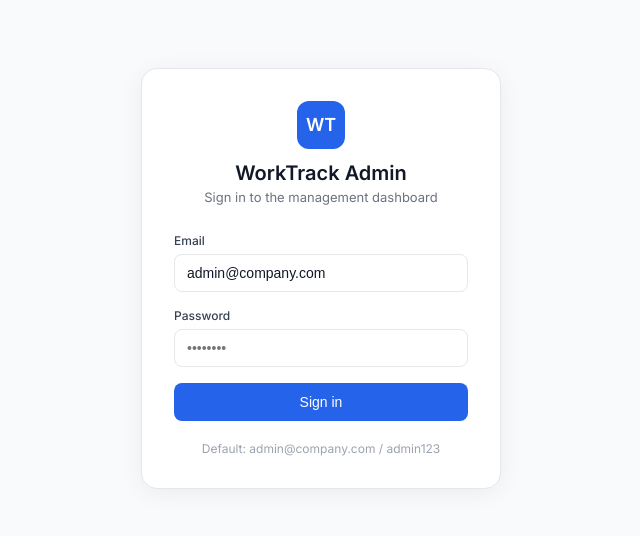
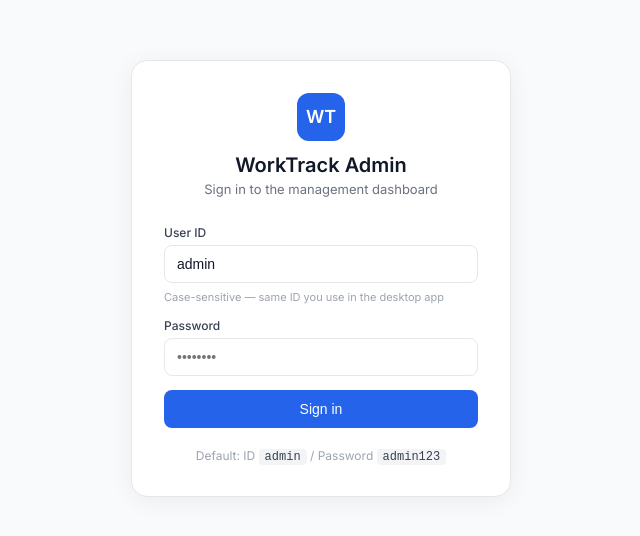
Before and after one commit to Krunal-Vaghani/worktrack, a React (Vite) app in the folder admin-dashboard/: page /login in a window 1280 px wide. Shown: the part 122-658 px from the top of the page, without its empty margins (319-959 px from the left). Built offline with nearby package versions, Linux system fonts and the light colour scheme.

Commit message:
Add files via upload

```diff
--- a/admin-dashboard/src/pages/Employees.jsx
+++ b/admin-dashboard/src/pages/Employees.jsx
@@ -48,9 +48,22 @@ export default function Employees() {
     } catch (e) { setCreateErr(e.message); }
   }
 
+  const [resetResult, setResetResult] = useState(null);
+
   async function toggleActive(emp) {
     await api.patch(`/employees/${emp.user_id}`, { active: !emp.active });
     load();
+  }
+
+  async function resetPassword(emp) {
+    // Generate a random password, hash it client-side via server endpoint
+    const newPw = Math.random().toString(36).slice(2,8).toUpperCase() +
+                  Math.random().toString(36).slice(2,6);
+    try {
+      await api.patch(`/employees/${emp.user_id}`, { newPassword: newPw });
+      setResetResult({ name: emp.name, password: newPw });
+      setTimeout(() => setResetResult(null), 30000);
+    } catch { alert('Failed to reset password'); }
   }
 
   async function deleteEmployee(emp) {
@@ -94,6 +107,16 @@ export default function Employees() {
               <button onClick={createEmployee} style={S.confirmBtn}>Create</button>
             </div>
           </div>
+        </div>
+      )}
+
+      {/* Password reset result */}
+      {resetResult && (
+        <div style={{background:'#FEF3C7',border:'1px solid #FDE68A',borderRadius:10,padding:14,marginBottom:16,fontSize:13}}>
+          <div style={{fontWeight:600,color:'#92400E',marginBottom:6}}>🔑 New password for {resetResult.name}:</div>
+          <div style={{fontFamily:'monospace',fontSize:15,color:'#78350F',letterSpacing:'.05em'}}>{resetResult.password}</div>
+          <div style={{fontSize:11,color:'#B45309',marginTop:6}}>Share this with the employee. Disappears in 30 seconds.</div>
+          <button onClick={()=>setResetResult(null)} style={{marginTop:8,padding:'3px 10px',border:'1px solid #D97706',borderRadius:5,background:'#fff',color:'#D97706',fontSize:11,cursor:'pointer'}}>Dismiss</button>
         </div>
       )}
 
--- a/admin-dashboard/src/pages/Login.jsx
+++ b/admin-dashboard/src/pages/Login.jsx
@@ -1,9 +1,10 @@
 import React, { useState } from 'react';
 import { useNavigate } from 'react-router-dom';
-import api from '../hooks/useApi.js';
+
+const BASE = '/api';
 
 export default function Login() {
-  const [email,    setEmail]    = useState('admin@company.com');
+  const [userId,   setUserId]   = useState('admin');
   const [password, setPassword] = useState('');
   const [error,    setError]    = useState('');
   const [loading,  setLoading]  = useState(false);
@@ -13,18 +14,22 @@ export default function Login() {
     e.preventDefault();
     setError(''); setLoading(true);
     try {
-      const data = await api.login(email, password);
+      const res  = await fetch(`${BASE}/auth/login`, {
+        method: 'POST',
+        headers: { 'Content-Type': 'application/json' },
+        body: JSON.stringify({ userId: userId.trim(), password }),
+      });
+      const data = await res.json();
       if (data.token) {
         localStorage.setItem('wt_token', data.token);
-        navigate('/');
+        navigate('/history');
       } else {
-        setError(data.message || 'Invalid credentials');
+        setError(data.error || 'Invalid User ID or password');
       }
     } catch {
       setError('Could not connect to server');
-    } finally {
-      setLoading(false);
     }
+    setLoading(false);
   };
 
   return (
@@ -35,25 +40,26 @@ export default function Login() {
           <h1 style={S.title}>WorkTrack Admin</h1>
           <p style={S.sub}>Sign in to the management dashboard</p>
         </div>
-
         <form onSubmit={submit} style={S.form}>
           <div style={S.field}>
-            <label style={S.label}>Email</label>
-            <input style={S.input} type="email" value={email}
-              onChange={e => setEmail(e.target.value)} required autoFocus />
+            <label style={S.label}>User ID</label>
+            <input style={S.input} type="text" value={userId}
+              onChange={e => { setUserId(e.target.value); setError(''); }}
+              autoFocus autoComplete="username" spellCheck="false" autoCapitalize="off" />
+            <span style={{ fontSize:11, color:'#9CA3AF', marginTop:2 }}>Case-sensitive — same ID you use in the desktop app</span>
           </div>
           <div style={S.field}>
             <label style={S.label}>Password</label>
             <input style={S.input} type="password" value={password}
-              onChange={e => setPassword(e.target.value)} required placeholder="••••••••" />
+              onChange={e => { setPassword(e.target.value); setError(''); }}
+              placeholder="••••••••" autoComplete="current-password" />
           </div>
           {error && <p style={S.error}>{error}</p>}
           <button style={{ ...S.btn, opacity: loading ? 0.7 : 1 }} type="submit" disabled={loading}>
             {loading ? 'Signing in…' : 'Sign in'}
           </button>
         </form>
-
-        <p style={S.hint}>Default: admin@company.com / admin123</p>
+        <p style={S.hint}>Default: ID <code style={S.code}>admin</code> / Password <code style={S.code}>admin123</code></p>
       </div>
     </div>
   );
@@ -61,16 +67,17 @@ export default function Login() {
 
 const S = {
   bg:       { minHeight:'100vh', display:'flex', alignItems:'center', justifyContent:'center', background:'#F9FAFB' },
-  card:     { width:360, background:'#fff', borderRadius:16, padding:32, border:'1px solid #E5E7EB', boxShadow:'0 4px 24px rgba(0,0,0,.06)' },
+  card:     { width:380, background:'#fff', borderRadius:16, padding:32, border:'1px solid #E5E7EB', boxShadow:'0 4px 24px rgba(0,0,0,.06)' },
   logo:     { textAlign:'center', marginBottom:28 },
   logoIcon: { width:48, height:48, borderRadius:12, background:'#2563EB', color:'#fff', fontSize:18, fontWeight:700, display:'flex', alignItems:'center', justifyContent:'center', margin:'0 auto 12px' },
   title:    { fontSize:20, fontWeight:600, color:'#111827' },
   sub:      { fontSize:13, color:'#6B7280', marginTop:4 },
-  form:     { display:'flex', flexDirection:'column', gap:16 },
-  field:    { display:'flex', flexDirection:'column', gap:6 },
+  form:     { display:'flex', flexDirection:'column', gap:14 },
+  field:    { display:'flex', flexDirection:'column', gap:5 },
   label:    { fontSize:12, fontWeight:500, color:'#374151' },
-  input:    { padding:'10px 12px', border:'1px solid #E5E7EB', borderRadius:8, fontSize:14, outline:'none', color:'#111827', transition:'border-color .15s' },
+  input:    { padding:'10px 12px', border:'1px solid #E5E7EB', borderRadius:8, fontSize:14, outline:'none', color:'#111827' },
   error:    { padding:'10px 12px', background:'#FEF2F2', border:'1px solid #FECACA', borderRadius:8, color:'#DC2626', fontSize:13 },
   btn:      { padding:'11px', borderRadius:8, border:'none', background:'#2563EB', color:'#fff', fontSize:14, fontWeight:500, cursor:'pointer' },
   hint:     { textAlign:'center', marginTop:20, fontSize:12, color:'#9CA3AF' },
+  code:     { background:'#F3F4F6', padding:'1px 6px', borderRadius:4, fontFamily:'monospace', fontSize:12, color:'#374151' },
 };
```
